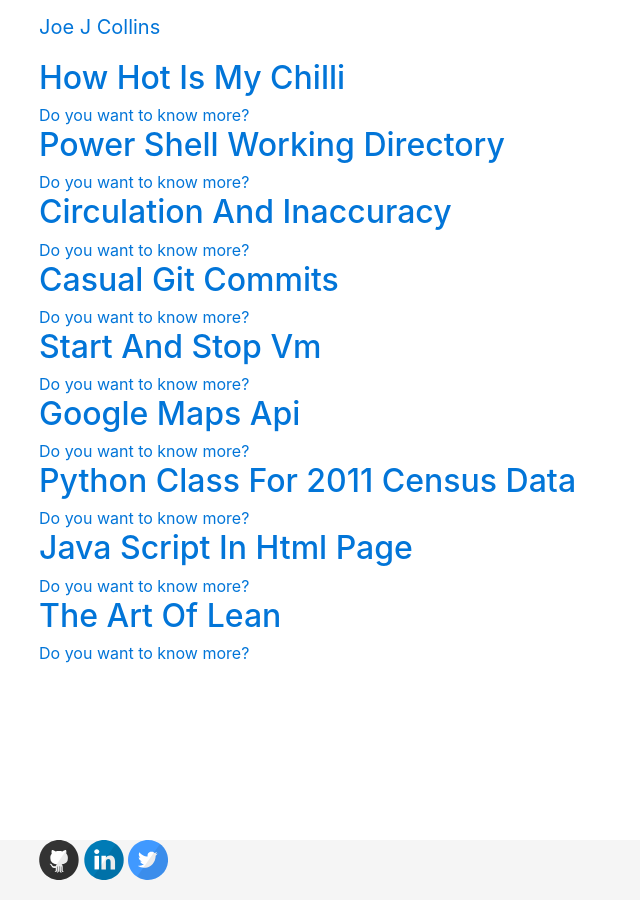
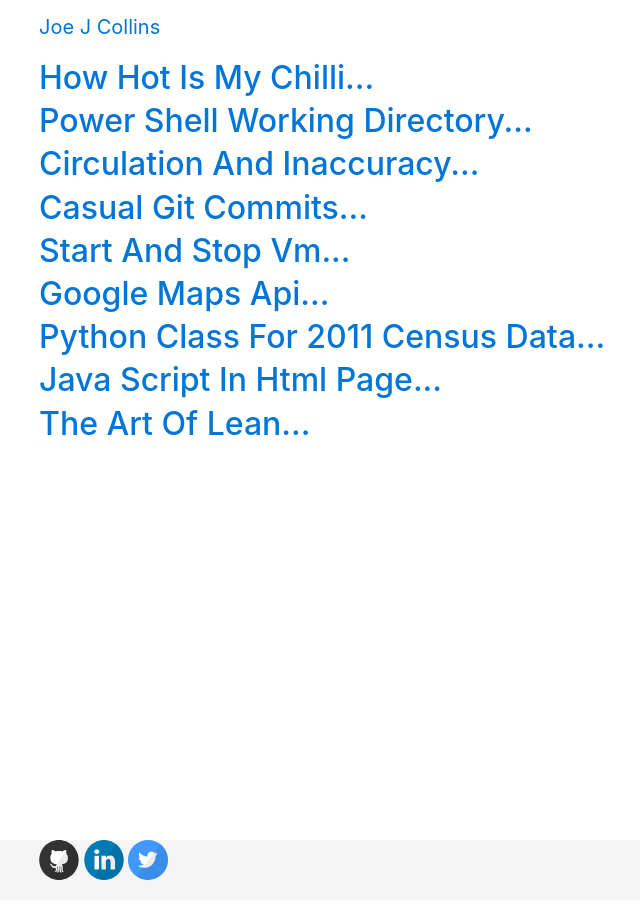
Before and after one commit to joejcollins/joejcollins.github.io, a Jekyll site: the page built from index.html, in a window 1280 px wide. Shown: the whole page, without its empty margins (46-686 px from the left). Built offline with Jekyll 4.4.1, drawn with Linux system fonts in a browser that asks for light colours; nearby versions of some CDN libraries.

```diff
--- a/index.html
+++ b/index.html
@@ -4,8 +4,7 @@
 <div class="posts">
   {% for post in site.posts %}
     <article class="post">
-      <h2><a href="{{ site.baseurl }}{{ post.url }}">{{ post.title }}</a></h2>
-      <a href="{{ site.baseurl }}{{ post.url }}" class="read-more">Do you want to know more?</a>
+      <h2><a href="{{ site.baseurl }}{{ post.url }}">{{ post.title }}...</a></h2>
     </article>
   {% endfor %}
 </div>
```
